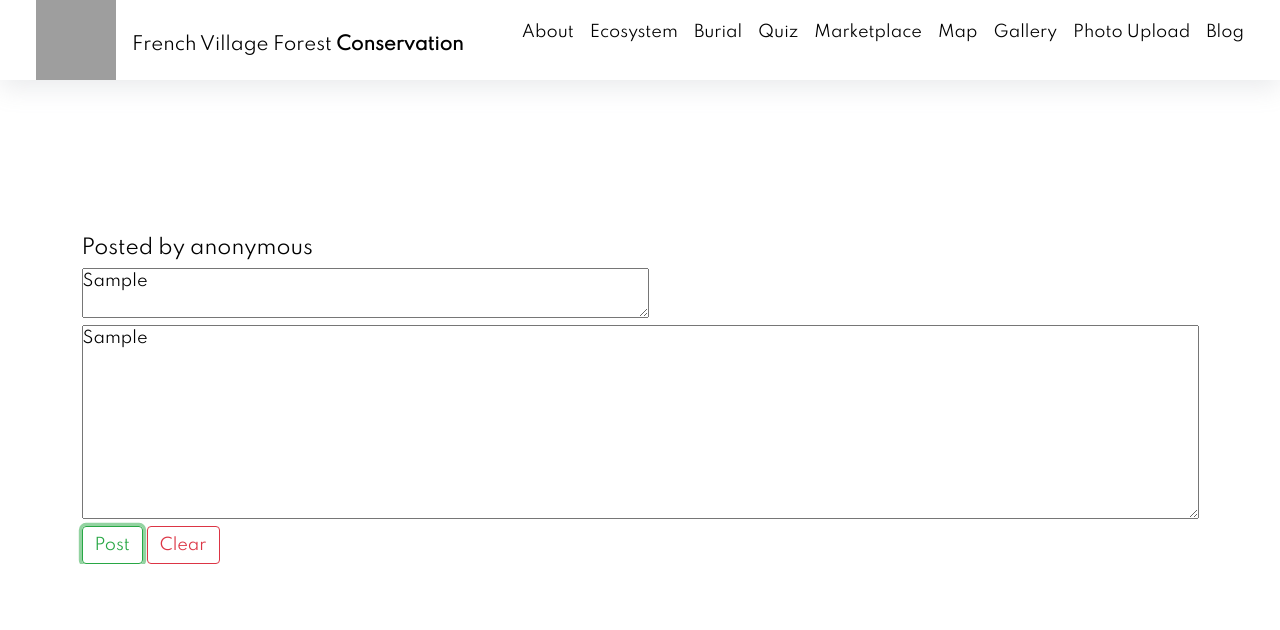
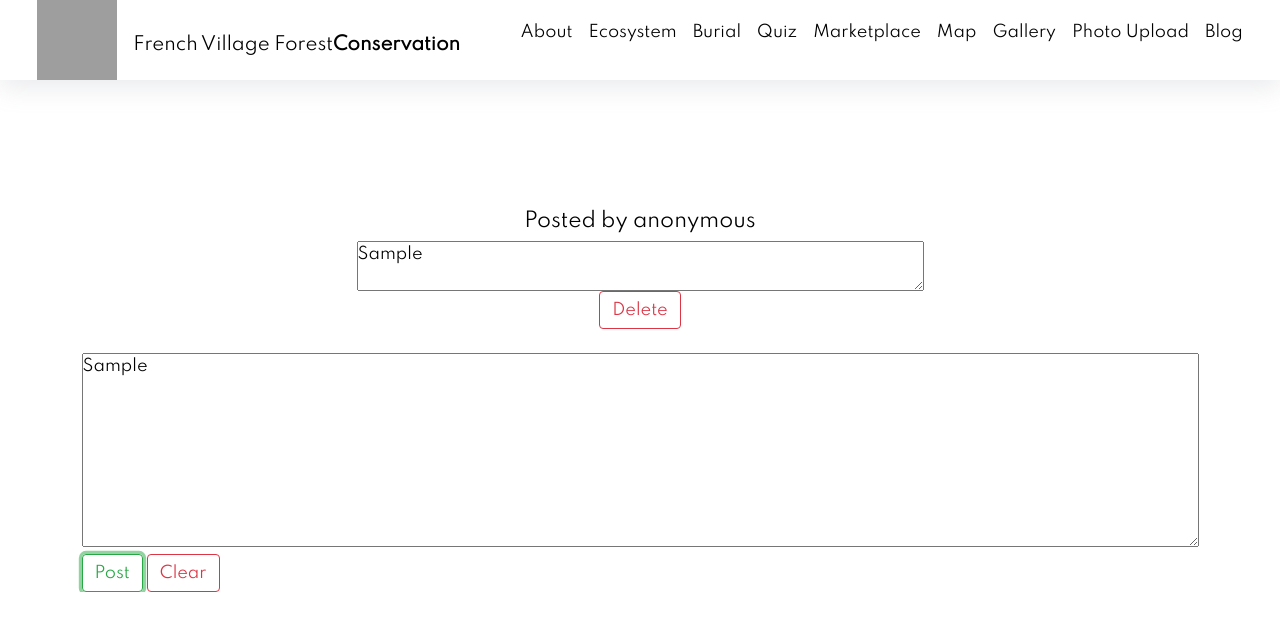
Before and after one commit to dibshift/CSCI34282023Project, a plain HTML site: page Web/pages/blog/blog.html in a window 1280 px wide. Both pictures are taken after typing "Sample" into the empty fields and a click on the button "Post". Drawn offline with nearby package versions, Linux system fonts and the light colour scheme; grey boxes are pictures that could not be loaded; a web font is replaced by a local one.

Commit message:
Added a functional delete button to created posts

```diff
--- a/Web/pages/blog/blog.html
+++ b/Web/pages/blog/blog.html
@@ -1,8 +1,8 @@
 <!DOCTYPE html>
 <html lang="en">
   <head>
-    <meta charset="UTF-8" />
-    <meta http-equiv="X-UA-Compatible" content="IE=edge" />
+    <meta charset="UTF-8"/>
+    <meta http-equiv="X-UA-Compatible" content="IE=edge"/>
     <meta
       name="viewport"
       content="width=
@@ -13,10 +13,10 @@
     <link rel="stylesheet" href="https://stackpath.bootstrapcdn.com/bootstrap/4.3.1/css/bootstrap.min.css">
 
     <!--Linking the css files for styling-->
-    <link rel="stylesheet" href="../../styles/body.css" />
-    <link rel="stylesheet" href="../../styles/nav.css" />
-    <link rel="stylesheet" href="../../styles/header.css" />
-    <link rel="stylesheet" href="../../styles/footer.css" />
+    <link rel="stylesheet" href="../../styles/body.css"/>
+    <link rel="stylesheet" href="../../styles/nav.css"/>
+    <link rel="stylesheet" href="../../styles/header.css"/>
+    <link rel="stylesheet" href="../../styles/footer.css"/>
 
 <title>Blog</title>
 
@@ -30,7 +30,7 @@
       <a class="org-logo" href="../../index.html"></a>
       <!--Links back to homepage if clicked-->
       <p>
-        <a href="../../index.html">French Village Forest <b>Conservation</b></a>
+        <a href="../../index.html">French Village Forest<b>Conservation</b></a>
       </p>
     </div>
     <div class="menu-btn">
@@ -60,7 +60,7 @@
 <div id="blogAreaContainer">
   <textarea id="freeform" name="freeform" placeholder="Enter blog text here..." rows="8" cols="100"></textarea>
   <br>
-  <div>
+  <div id="postAndClearButtons">
     <button type="button" class="btn btn-outline-success" id="post-button" onclick="createTextArea()">Post</button>
     <button type="button" class="btn btn-outline-danger" id="clear-button" onclick="clearTextArea()">Clear</button>
   </div>
--- a/Web/pages/blog/blog.js
+++ b/Web/pages/blog/blog.js
@@ -9,6 +9,10 @@ function createTextArea() {
     var existingTextArea = document.getElementById("freeform");
     var lineBreak = document.createElement("br");
     var postHeader = document.createElement("h5");
+    var deleteButton = document.createElement("button")
+    var newDiv = document.createElement("div");
+    var blogAreaDiv = document.getElementById("blogAreaContainer");
+    var previousDiv = document.getElementById("postAndClearButtons");
 
     //Editing properties of the created text area and setting the text to the value of the text in the preexisting text area
     textArea.rows = 2;
@@ -16,11 +20,33 @@ function createTextArea() {
     textArea.value = existingTextArea.value;
     textArea.readOnly = true;
     postHeader.textContent = "Posted by anonymous";
+    deleteButton.textContent = "Delete";
+    deleteButton.className = "btn btn-outline-danger";
+    deleteButton.onclick = deletePost;
+    newDiv.style.display = "flex";
+    newDiv.style.flexDirection = "column";
+    newDiv.style.alignItems = "center";
 
     //Insert new text area above existing text area and a line break to position it properly
-    container.insertBefore(postHeader, existingTextArea);
-    container.insertBefore(textArea, existingTextArea);
-    container.insertBefore(lineBreak, existingTextArea);
+    blogAreaDiv.insertBefore(newDiv, freeform);
+    newDiv.appendChild(postHeader);
+    newDiv.appendChild(textArea);
+    newDiv.appendChild(deleteButton);
+    newDiv.appendChild(lineBreak);
 
     //SQL for posting value to server
 }
+
+function deletePost() {
+    var previousElement1 = this.previousElementSibling;
+    var previousElement2 = previousElement1.previousElementSibling;
+
+    if (previousElement1) {
+        previousElement1.parentNode.removeChild(previousElement1);
+    }
+
+    if (previousElement2) {
+        previousElement2.parentNode.removeChild(previousElement2);
+    }
+    this.parentNode.removeChild(this);
+}
```
